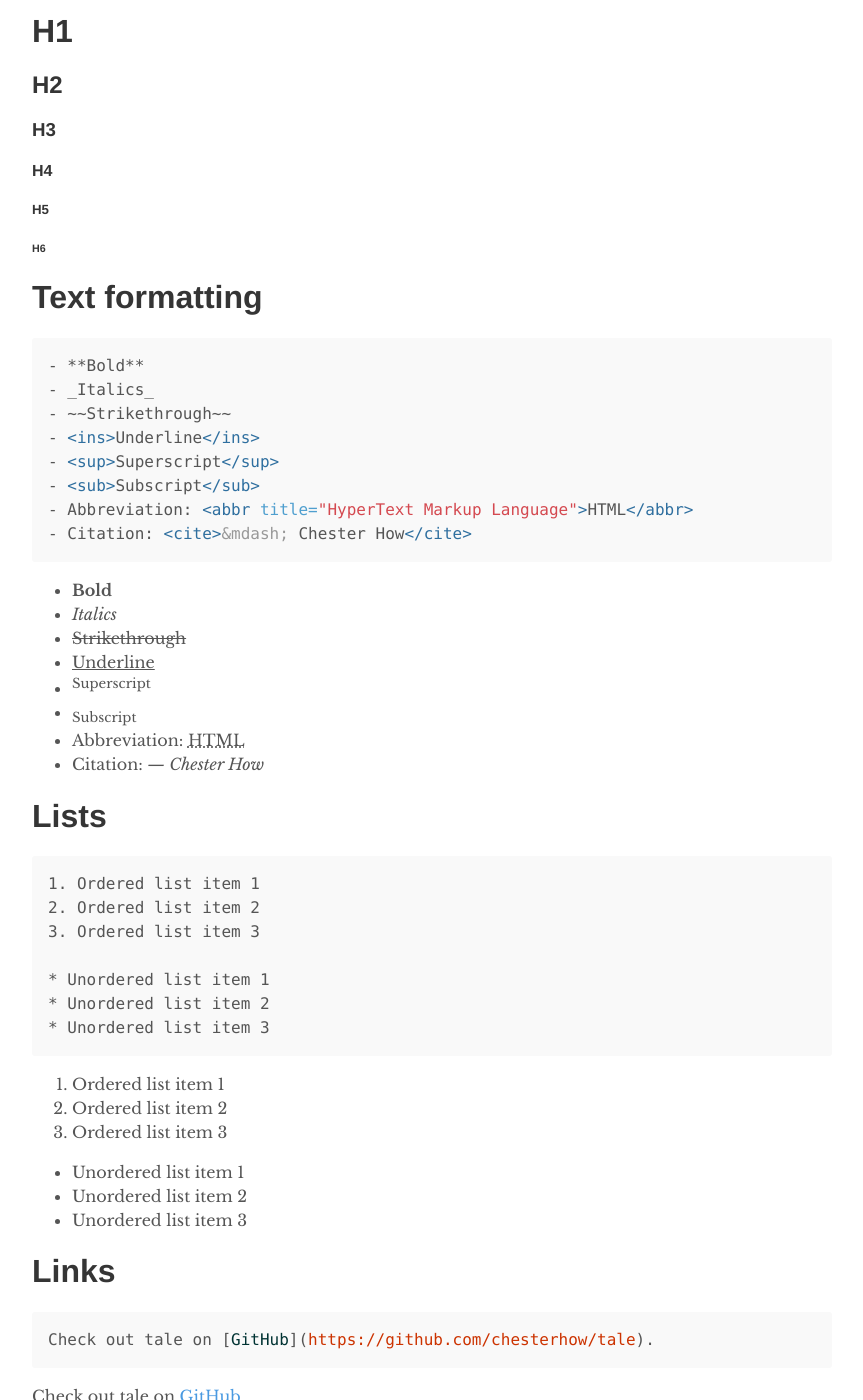
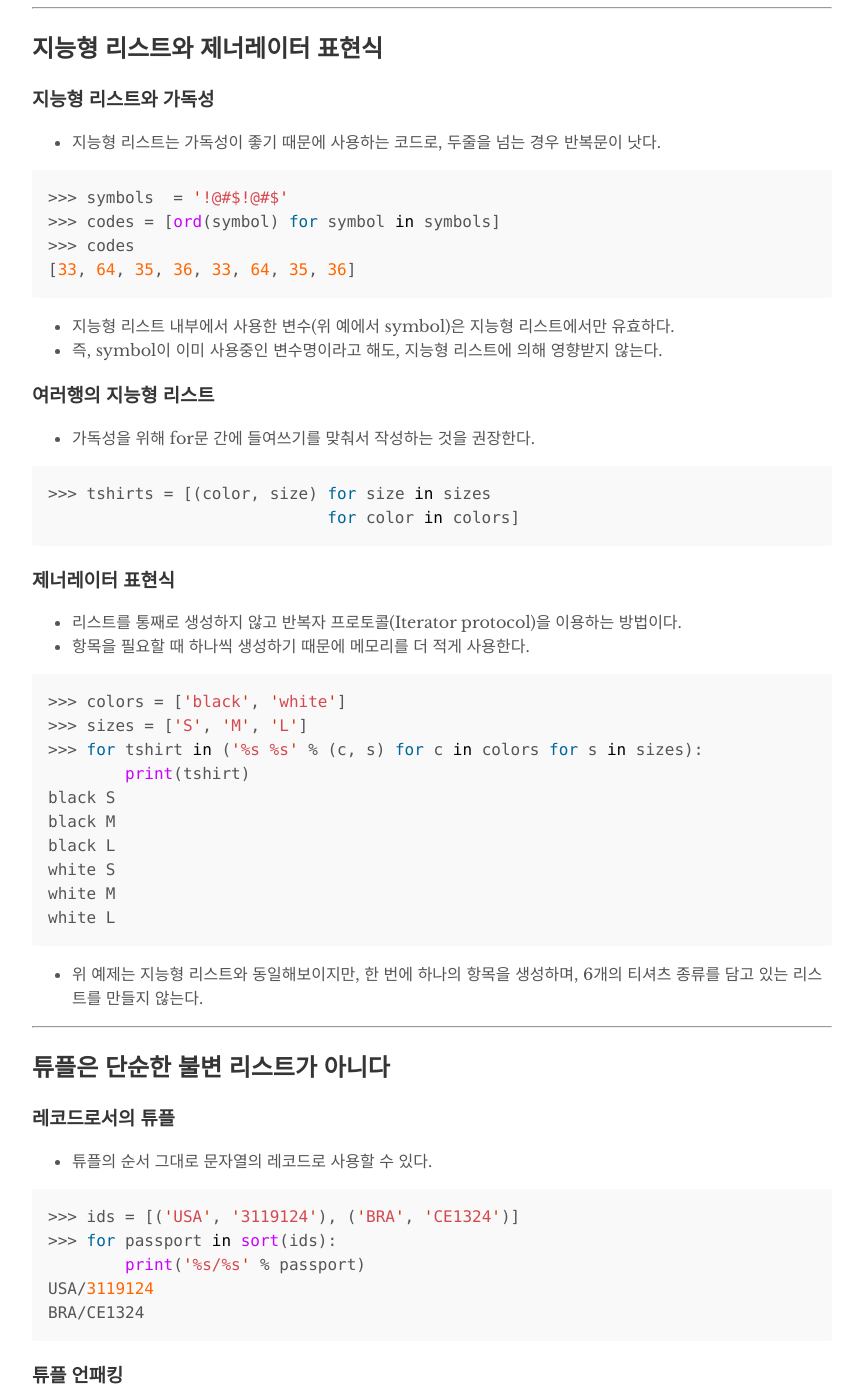
Before and after one commit to hydblab/hydblab.github.io, a Jekyll site: the page built from _posts/2018-08-26-sequence.md, in a window 1280 px wide and 1400 px high, scrolled down 605 px. Shown: the whole window, without its empty margins (208-1071 px from the left). Built offline with Jekyll 4.4.1, drawn with Linux system fonts in a browser that asks for light colours; some of the changed text lies outside the part shown.

Commit message:
슬라이싱 전까지 작성

```diff
--- a/_posts/2018-08-26-sequence.md
+++ b/_posts/2018-08-26-sequence.md
@@ -14,123 +14,101 @@ author: "Alghost"
 - 가변 시퀀스: list, bytearray, array.array, collections.deque, memoryview
 - 불변 시퀀스: tuple, sty, bytes
 
+<hr>
+## 지능형 리스트와 제너레이터 표현식
+
+### 지능형 리스트와 가독성
+- 지능형 리스트는 가독성이 좋기 때문에 사용하는 코드로, 두줄을 넘는 경우 반복문이 낫다.
+{% highlight python %}
+>>> symbols  = '!@#$!@#$'
+>>> codes = [ord(symbol) for symbol in symbols]
+>>> codes
+[33, 64, 35, 36, 33, 64, 35, 36]
+{% endhighlight %}
+
+- 지능형 리스트 내부에서 사용한 변수(위 예에서 symbol)은 지능형 리스트에서만 유효하다.
+- 즉, symbol이 이미 사용중인 변수명이라고 해도, 지능형 리스트에 의해 영향받지 않는다.
+
+### 여러행의 지능형 리스트
+- 가독성을 위해 for문 간에 들여쓰기를 맞춰서 작성하는 것을 권장한다.
+{% highlight python %}
+>>> tshirts = [(color, size) for size in sizes
+                             for color in colors]
+{% endhighlight %}
 
 
-# H1
-## H2
-### H3
-#### H4
-##### H5
-###### H6
+### 제너레이터 표현식
+- 리스트를 통째로 생성하지 않고 반복자 프로토콜(Iterator protocol)을 이용하는 방법이다.
+- 항목을 필요할 때 하나씩 생성하기 때문에 메모리를 더 적게 사용한다.
+{% highlight python %}
+>>> colors = ['black', 'white']
+>>> sizes = ['S', 'M', 'L']
+>>> for tshirt in ('%s %s' % (c, s) for c in colors for s in sizes):
+        print(tshirt)
+black S
+black M
+black L
+white S
+white M
+white L
+{% endhighlight %}
+- 위 예제는 지능형 리스트와 동일해보이지만, 한 번에 하나의 항목을 생성하며, 6개의 티셔츠 종류를 담고 있는 리스트를 만들지 않는다.
 
-# Text formatting
-{% highlight markdown %}
-- **Bold**
-- _Italics_
-- ~~Strikethrough~~
-- <ins>Underline</ins>
-- <sup>Superscript</sup>
-- <sub>Subscript</sub>
-- Abbreviation: <abbr title="HyperText Markup Language">HTML</abbr>
-- Citation: <cite>&mdash; Chester How</cite>
+<hr>
+## 튜플은 단순한 불변 리스트가 아니다
+
+### 레코드로서의 튜플
+- 튜플의 순서 그대로 문자열의 레코드로 사용할 수 있다.
+{% highlight python %}
+>>> ids = [('USA', '3119124'), ('BRA', 'CE1324')]
+>>> for passport in sort(ids):
+        print('%s/%s' % passport)
+USA/3119124
+BRA/CE1324
 {% endhighlight %}
 
-- **Bold**
-- _Italics_
-- ~~Strikethrough~~
-- <ins>Underline</ins>
-- <sup>Superscript</sup>
-- <sub>Subscript</sub>
-- Abbreviation: <abbr title="HyperText Markup Language">HTML</abbr>
-- Citation: <cite>&mdash; Chester How</cite>
-
-# Lists
-{% highlight markdown %}
-1. Ordered list item 1
-2. Ordered list item 2
-3. Ordered list item 3
-
-* Unordered list item 1
-* Unordered list item 2
-* Unordered list item 3
+### 튜플 언패킹
+- 하나의 문장에서 튜플을 사용하여 여러 변수에 할당하는 과정을 튜플 언패킹이라고 한다.
+{% highlight python %}
+>>> lax_coordinates = (33.9425, -118.408056)
+>>> latitude, longitude = lax_coordinates
+>>> latitude
+33.9425
+>>> longitude
+-118.408056
+{% endhighlight %}
+- 이를 활용하면 임시 변수 없이 변수 값을 교환할 수 있다
+{% highlight python %}
+>>> a, b = b, a
+{% endhighlight %}
+- 함수의 인수 앞에 \*를 붙여 튜플을 언패킹할 수 있다.
+{% highlight python %}
+>>> divmod(20, 8)
+(2, 4)
+>>> args = (20, 8)
+>>> divmod(*args)
+(2, 4)
+{% endhighlight %}
+- 언패킹을 할 때, 초과 항목을 처리하기 위해 \*사용할 수 있다.
+{% highlight python %}
+>>> a, b, *rest = range(5)
+>>> a, b, rest
+(0, 1, [2, 3, 4])
 {% endhighlight %}
 
-1. Ordered list item 1
-2. Ordered list item 2
-3. Ordered list item 3
-
-* Unordered list item 1
-* Unordered list item 2
-* Unordered list item 3
-
-# Links
-{% highlight markdown %}
-Check out tale on [GitHub](https://github.com/chesterhow/tale).
+### 명명된 튜플
+- collections.namedtuple()함수는 필드명과 클래스명을 추가한 튜플의 서브클래스를 생성한다.
+{% highlight python %}
+>>> City = collections.namedtuple('City', 'name country'])
+>>> tokyo = City('Tokyo', 'JP')
+>>> tokyo
+City(name='Tokyo', country='JP')
+>>> tokyo.name
+Tokyo
 {% endhighlight %}
-
-Check out tale on [GitHub](https://github.com/chesterhow/tale).
-
-# Images
-{% highlight markdown %}
-![Placeholder image](https://placehold.it/800x400 "Placeholder image")
-
-![Image with caption](https://placehold.it/700x400 "Image with caption")
-_This is an image with a caption_
-{% endhighlight %}
-
-![Placeholder image](https://placehold.it/800x400 "Placeholder image")
-
-![Image with caption](https://placehold.it/700x400 "Image with caption")
-_This is an image with a caption_
-
-# Code and Syntax Highlighting
-Use back-ticks for `inline code`. Multi-line code snippets are supported too through Pygments.
-
-{% highlight js %}
-// Sample javascript code
-var s = "JavaScript syntax highlighting";
-alert(s);
-{% endhighlight %}
-
-{% highlight python %}
-# Sample python code
-s = "Python syntax highlighting"
-print s
-{% endhighlight %}
-
-Adding `linenos` to the Pygments tag enables line numbers.
-
-{% highlight js  linenos %}
-// Sample javascript code
-var s = "JavaScript syntax highlighting";
-alert(s);
-{% endhighlight %}
-
-# Blockquotes
-{% highlight markdown %}
-> Curabitur blandit tempus porttitor. Nullam quis risus eget urna mollis ornare vel eu leo. Nullam id dolor id nibh ultricies vehicula ut id elit.
-
-{% endhighlight %}
-
-> Curabitur blandit tempus porttitor. Nullam quis risus eget urna mollis ornare vel eu leo. Nullam id dolor id nibh ultricies vehicula ut id elit.
-
-# Horizontal Rule & Line Break
-{% highlight markdown %}
-Use `<hr>` for horizontal rules
+- _fields 속성을 통해 가지고 있는 필드를 조회할 수 있다.
+- _asdict() 함수를 통해 OrderedDict 클래스를 받을 수 있다.
+- _make(iterable) 함수를 통해 명명된 튜플 객체를 생성할 수 있다.
 
 <hr>
-
-and `<br>` for line breaks.
-
-<br>
-{% endhighlight %}
-
-Use `<hr>` for horizontal rules
-
-<hr>
-
-and `<br>` for line breaks.
-
-<br>
-
-_The end_
+## 슬라이싱
```
